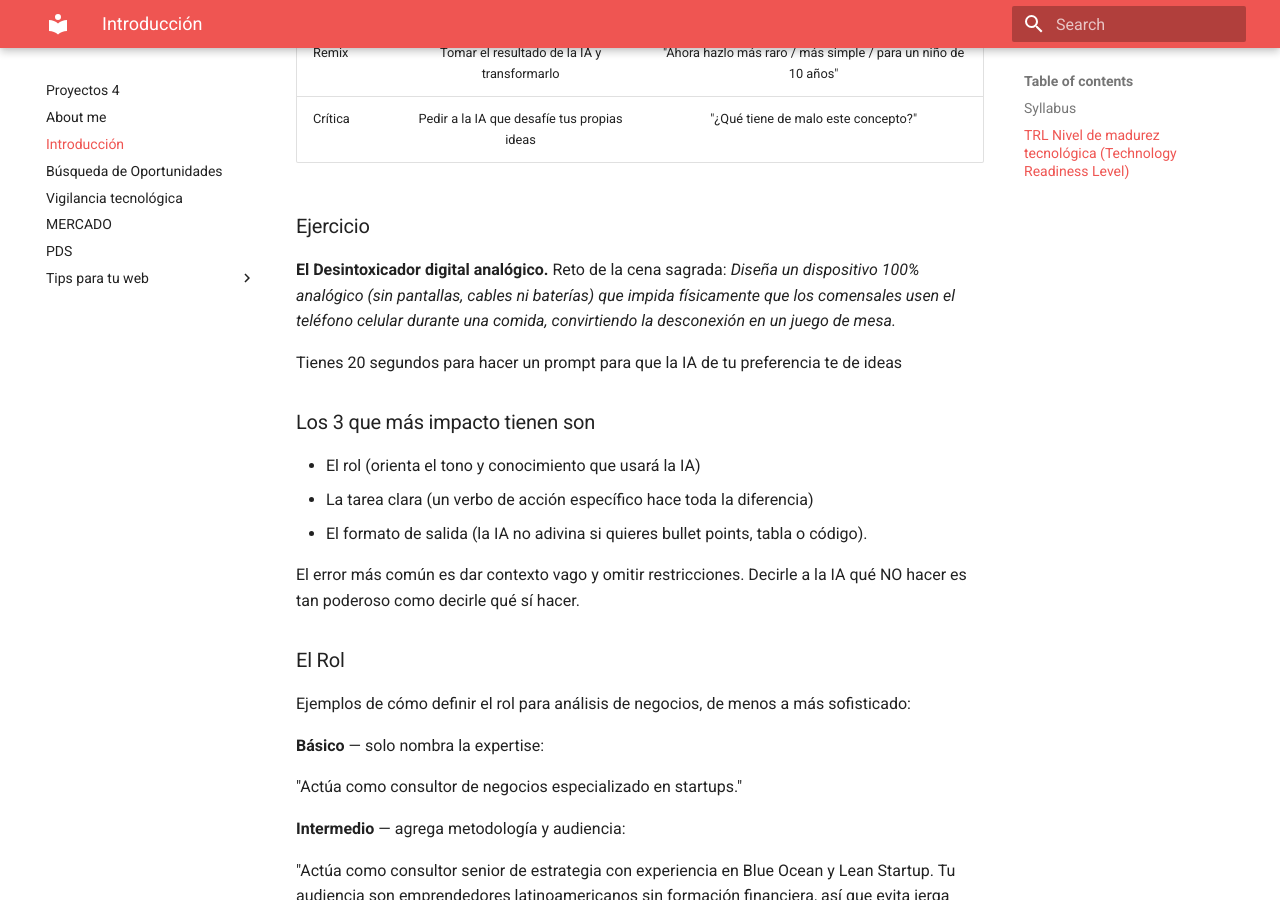
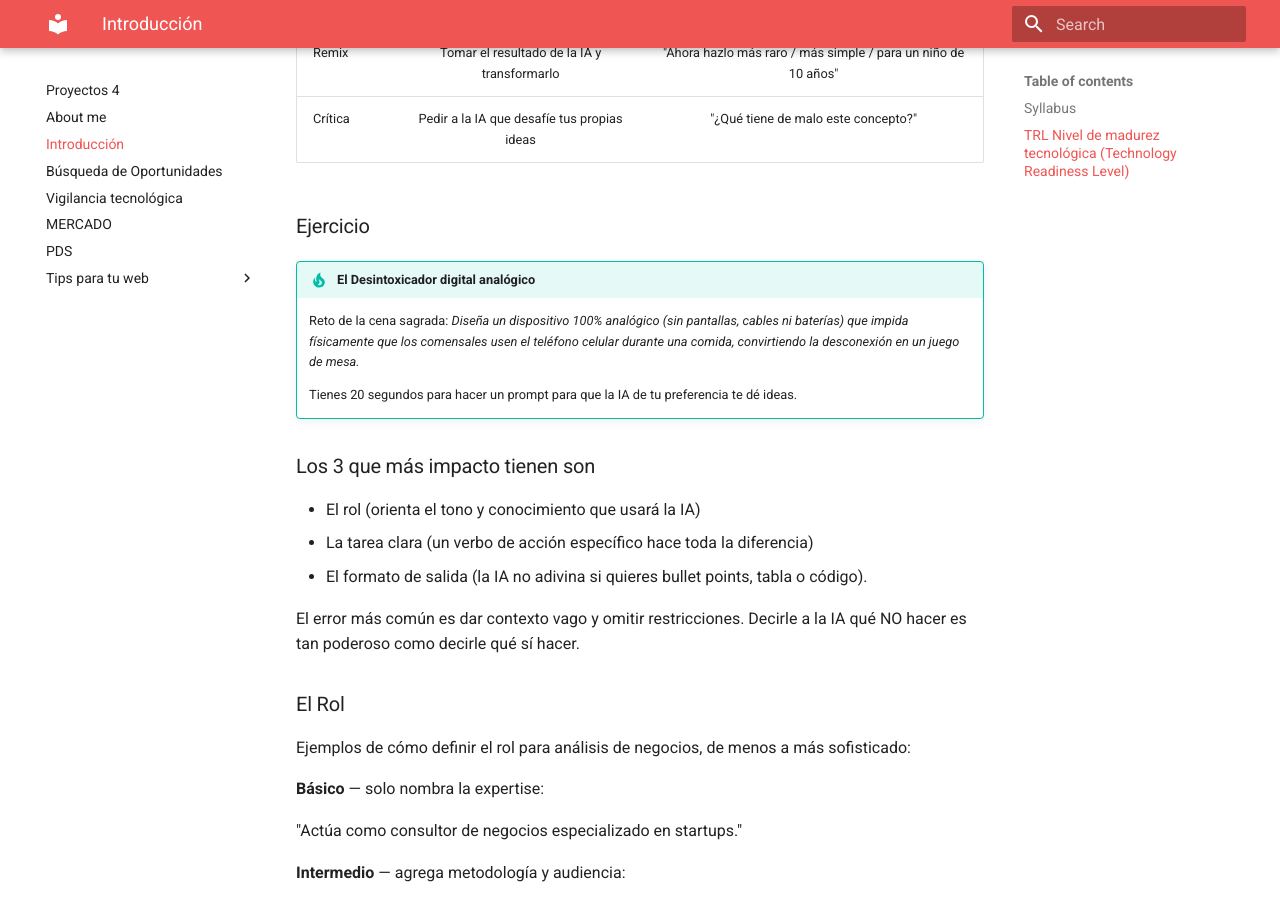
Before and after one commit to Aristarco/Proyectos4, an MkDocs documentation site: the page built from docs/semana1.md, in a window 1280 px wide and 900 px high, scrolled down 2945 px. Built offline with MkDocs 1.6.1 and Material for MkDocs 9.7.7, drawn with Linux system fonts in a browser that asks for light colours.

Commit message:
Update semana1.md

```diff
--- a/docs/semana1.md
+++ b/docs/semana1.md
@@ -52,14 +52,11 @@ Puedes descargar el documento [aquí](https://docs.google.com/spreadsheets/d/1NY
 | Crítica | Pedir a la IA que desafíe tus propias ideas | "¿Qué tiene de malo este concepto?" |
 
 ### Ejercicio
-<div class="tip-box" markdown="1" >
-**El Desintoxicador digital analógico.**
-Reto de la cena sagrada: *Diseña un dispositivo 100% analógico (sin pantallas, cables ni baterías) que impida físicamente que los comensales usen el teléfono celular durante una comida, convirtiendo la desconexión en un juego de mesa.*
 
+!!! tip "El Desintoxicador digital analógico"
+    Reto de la cena sagrada: *Diseña un dispositivo 100% analógico (sin pantallas, cables ni baterías) que impida físicamente que los comensales usen el teléfono celular durante una comida, convirtiendo la desconexión en un juego de mesa.*
 
-Tienes 20 segundos para hacer un prompt para que la IA de tu preferencia te de ideas
-
-</div>
+    Tienes 20 segundos para hacer un prompt para que la IA de tu preferencia te dé ideas.
 
 
 
```
